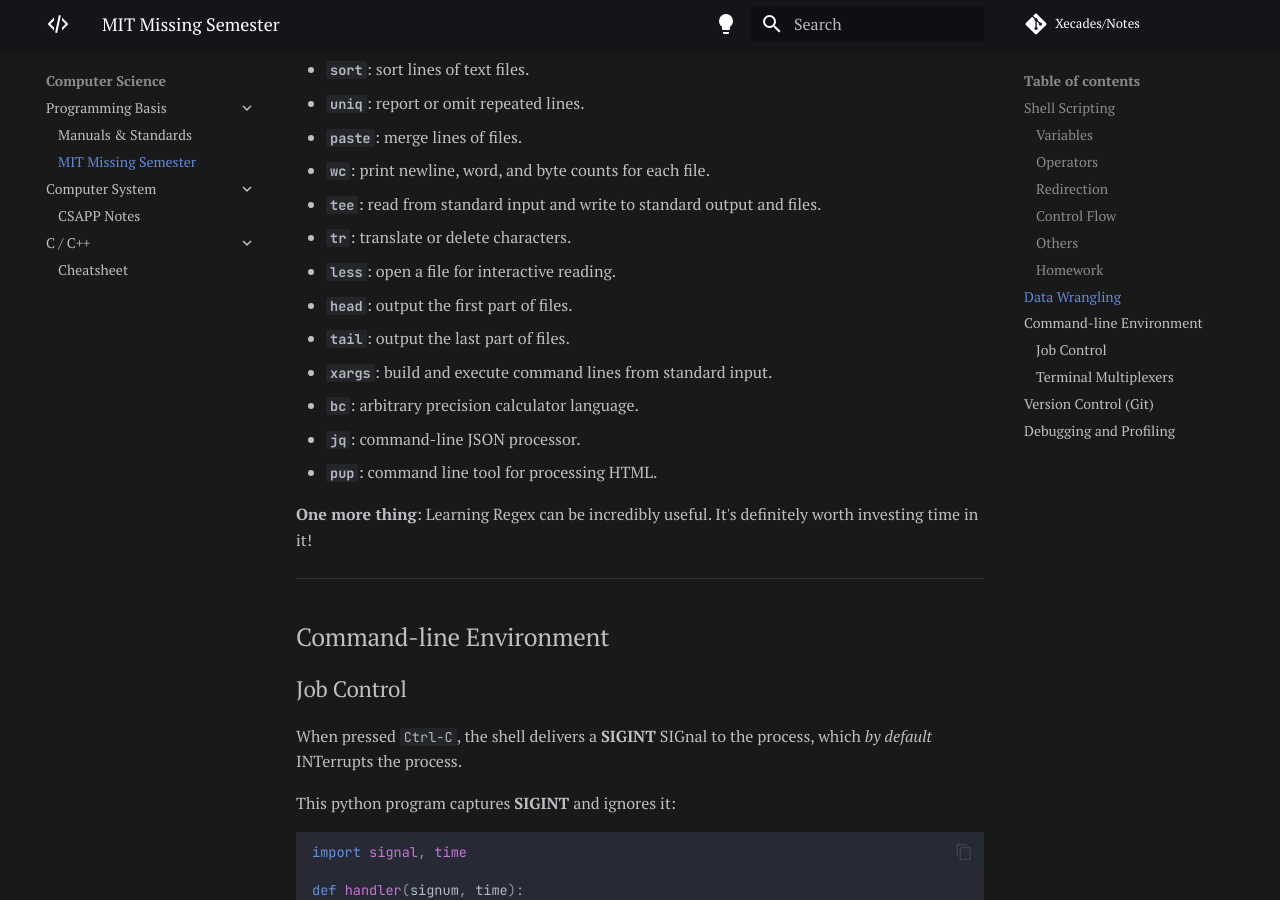
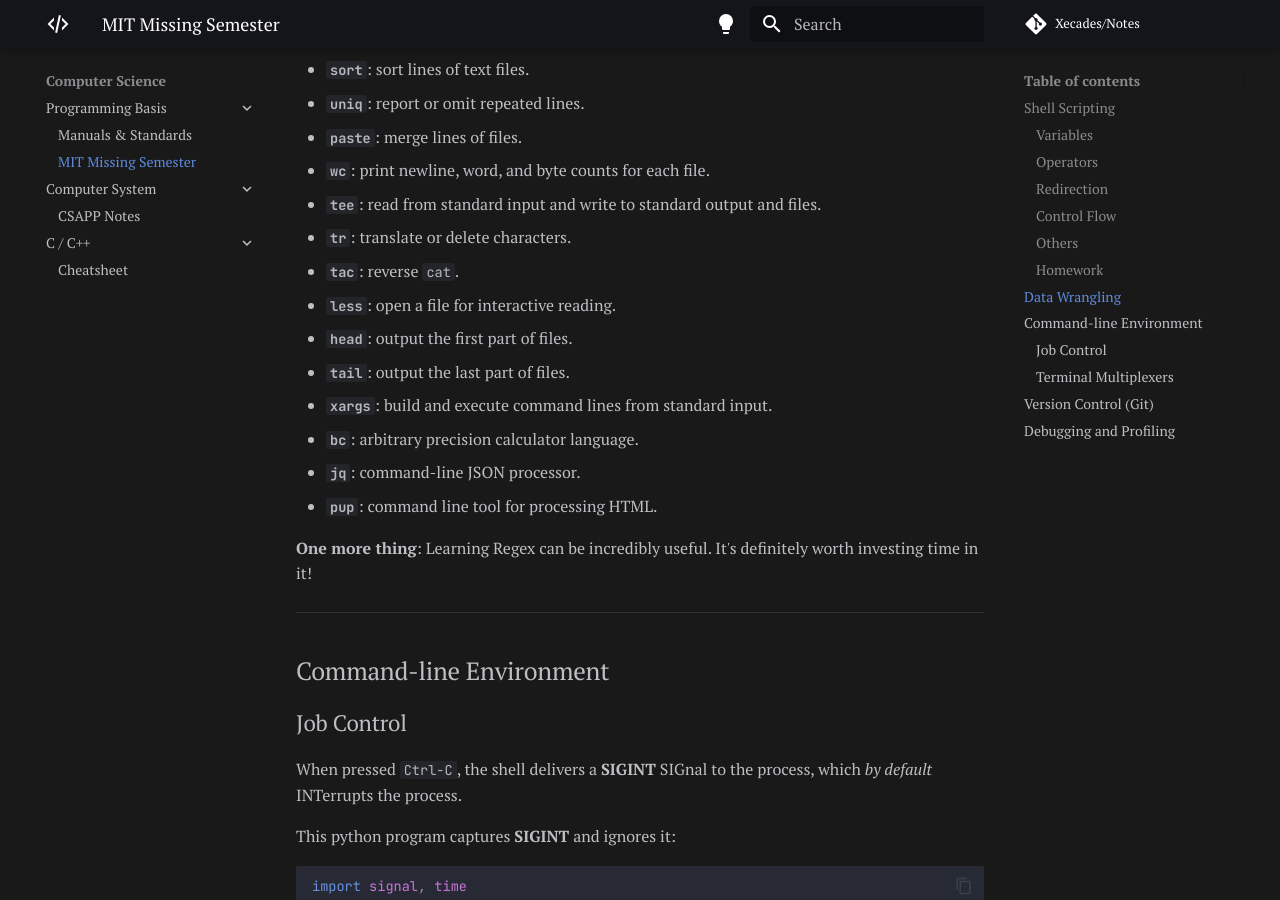
Before and after one commit to Xecades/Notes, an MkDocs documentation site: the page built from docs/cs/basis/mit-missing-semester.md, in a window 1280 px wide and 900 px high, scrolled down 4319 px. Built offline with MkDocs 1.6.1 and Material for MkDocs 9.7.7, drawn with Linux system fonts in a browser that asks for light colours; comment, search, counter and statistics services are not loaded.

Commit message:
docs: add `tac` in Mit Missing Semester :: Data Wrangling

```diff
--- a/docs/cs/basis/mit-missing-semester.md
+++ b/docs/cs/basis/mit-missing-semester.md
@@ -180,6 +180,7 @@ I don't know how to document this part, so I just note down some useful tools.
  - **`wc`**: print newline, word, and byte counts for each file.
  - **`tee`**: read from standard input and write to standard output and files.
  - **`tr`**: translate or delete characters.
+ - **`tac`**: reverse `cat`.
  - **`less`**: open a file for interactive reading.
  - **`head`**: output the first part of files.
  - **`tail`**: output the last part of files.
```
